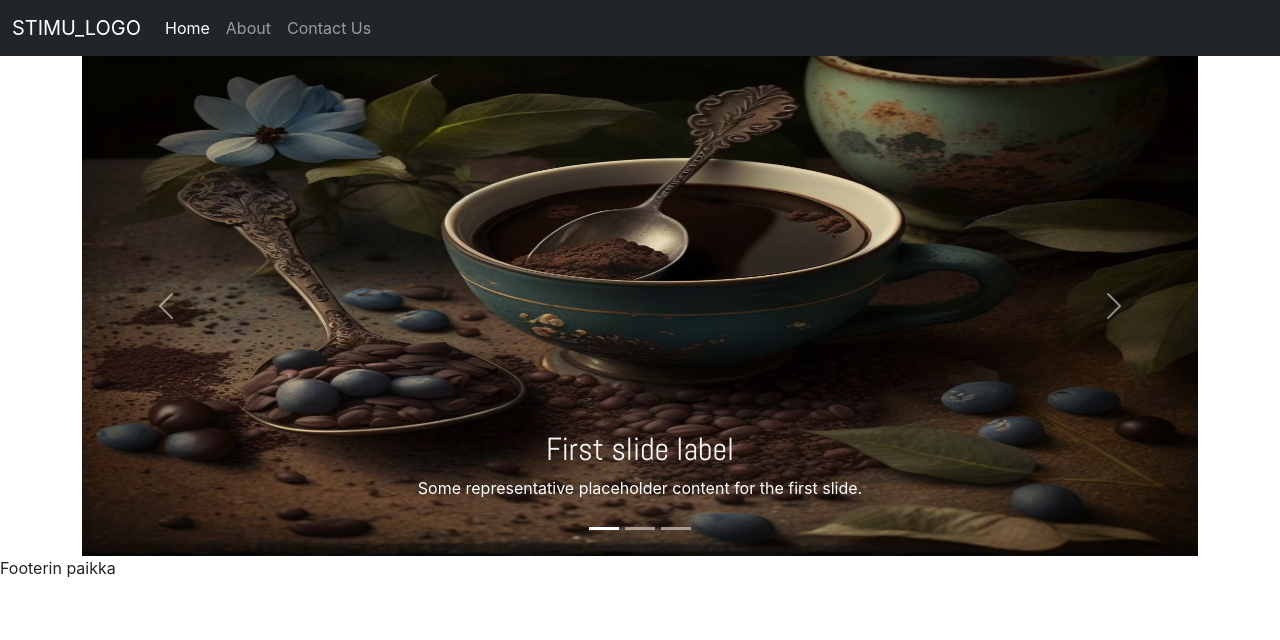
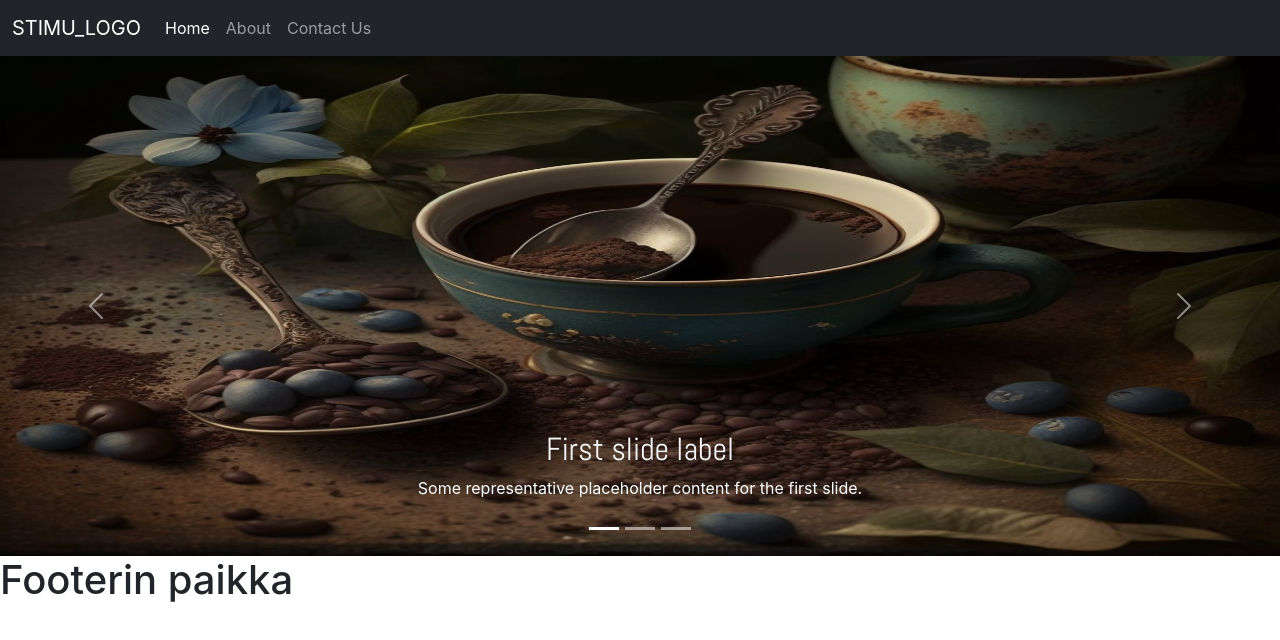
Before and after one commit to Stimu-Webshop/stimu-webshop.github.io, a React (Create React App) app in the folder caffeine-shop/: page / in a window 1280 px wide. Shown: the top 640 px of the page. Built offline with nearby package versions, Linux system fonts and the light colour scheme.

Commit message:
added styling

```diff
--- a/caffeine-shop/src/App.js
+++ b/caffeine-shop/src/App.js
@@ -15,14 +15,12 @@ function App() {
     <>
       <Navbar />
       <Header />
-      <div className="container">
         <Routes>
           <Route path="/" element={<Home />} />
           <Route path="about" element={<About />} />
           <Route path="contactus" element={<ContactUs />} />
           <Route path="*" element={<NotFound />} />
         </Routes>
-      </div>
       <Footer />
     </>
   );
--- a/caffeine-shop/src/App.scss
+++ b/caffeine-shop/src/App.scss
@@ -0,0 +1,5 @@
+@import "../src/styles/var.scss";
+
+.container {
+    @include reset-margins;
+}
--- a/caffeine-shop/src/components/Footer.js
+++ b/caffeine-shop/src/components/Footer.js
@@ -1,7 +1,11 @@
 import React from 'react'
+import '../styles/Footer.scss'
 
 export default function Footer() {
   return (
-    <div id="footer">Footerin paikka</div>
+    <div>
+          <h1 id="footer">Footerin paikka</h1>
+    </div>
+
   )
 }
--- /dev/null
+++ b/caffeine-shop/src/styles/Footer.scss
@@ -0,0 +1,6 @@
+@import "../styles/var.scss";
+
+#footer {
+    @include reset-margins;
+    height: 3px;
+}
```
